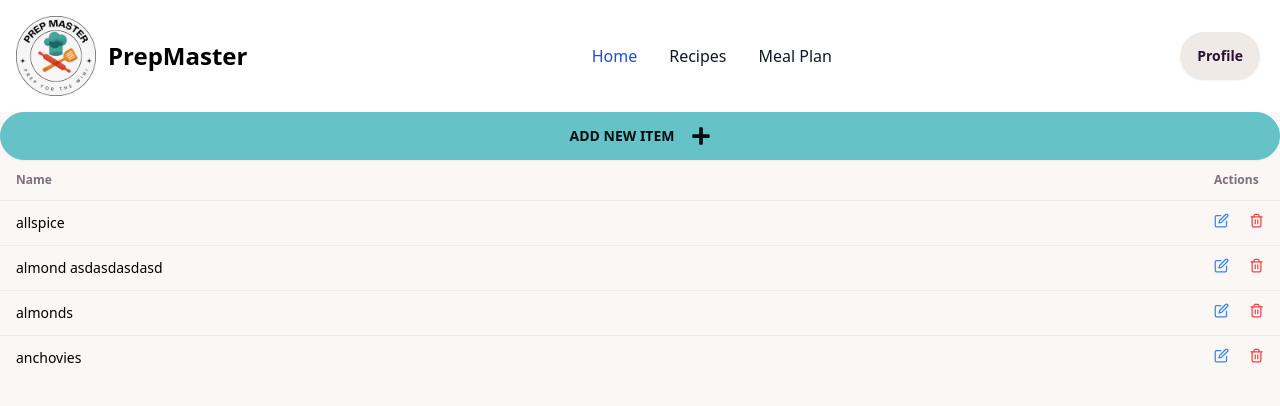
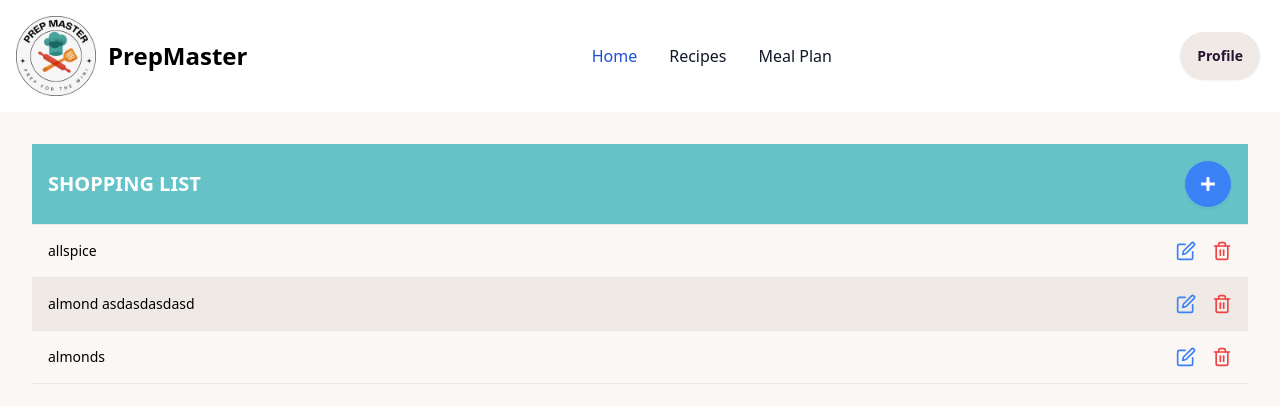
Before and after one commit to josh-raftery/be-prep-master, a Next.js app: page /basket in a window 1280 px wide. Shown: the top 406 px of the page. Built offline with nearby package versions, Linux system fonts and the light colour scheme; data requests are answered from the project's data file.

Commit message:
added styling for basket

```diff
--- a/_fake_data/data.json
+++ b/_fake_data/data.json
@@ -14,11 +14,6 @@
       "name": "almonds",
       "ingredient_id": 4,
       "id": "0217"
-    },
-    {
-      "name": "anchovies",
-      "ingredient_id": 5,
-      "id": "51ab"
     }
   ]
 }
--- a/src/app/basket/page.jsx
+++ b/src/app/basket/page.jsx
@@ -7,10 +7,9 @@ export default async function ShoppingList() {
   const ingredients = await getAllTodos()
 
   return(
-    <main>
-      <AddIngredients/>
-      <IngredientLists ingredients={ingredients}/>
-    </main>
+    <main className="p-4">
+    <AddIngredients ingredients={ingredients} />
+  </main>
   )
 
 
--- a/src/app/components/client/AddIngredient.jsx
+++ b/src/app/components/client/AddIngredient.jsx
@@ -1,12 +1,13 @@
 "use client";
 import React, { useState } from "react";
-import Modal from "./Modal"; // Ensure the path is correct
+import Modal from "./Modal";
 import { FaPlus } from "react-icons/fa";
 import { addItem } from "_fake_data/api";
 import { useRouter } from "next/navigation";
 import { v4 as uuidv4 } from "uuid";
+import Task from "./Task";
 
-const AddIngredients = () => {
+const AddIngredients = ({ ingredients }) => {
   const router = useRouter();
   const [isModalOpen, setIsModalOpen] = useState(false);
   const [newItemValue, setNewItemValue] = useState("");
@@ -35,15 +36,36 @@ const AddIngredients = () => {
   };
 
   return (
-    <div>
-      <button onClick={openModal} className="btn btn-primary w-full">
-        ADD NEW ITEM
-        <FaPlus className="ml-2" size={20} />
-      </button>
-      <Modal isOpen={isModalOpen} onClose={closeModal}>
-        <form onSubmit={handleSubmitNewItem}>
-          <h3 className="font-bold text-lg">SHOPPING LIST</h3>
-          <div className="modal-action">
+    <div className="p-4">
+      <div className="overflow-x-auto">
+        <table className="table table-zebra w-full text-left">
+          <thead>
+            <tr className="bg-primary text-white">
+              <th className="p-4 text-left text-xl font-bold">SHOPPING LIST</th>
+              <th className="p-4 text-right">
+                <div className="flex justify-end">
+                  <button
+                    onClick={openModal}
+                    className="btn btn-primary rounded-full w-12 h-12 flex items-center justify-center bg-blue-500 hover:bg-blue-600 transition-colors"
+                  >
+                    <FaPlus size={20} className="text-white"  />
+                  </button>
+                </div>
+              </th>
+            </tr>
+          </thead>
+          <tbody>
+            {ingredients.map((ingredient) => (
+              <Task key={ingredient.ingredient_id} ingredient={ingredient} />
+            ))}
+          </tbody>
+        </table>
+      </div>
+
+      <Modal isOpen={isModalOpen} onClose={closeModal} className="p-4">
+        <form onSubmit={handleSubmitNewItem} className="space-y-4">
+          <h3 className="text-xl font-bold mb-4">ADD NEW ITEM</h3>
+          <div className="flex flex-col space-y-2">
             <input
               value={newItemValue}
               onChange={(e) => setNewItemValue(e.target.value)}
@@ -51,7 +73,7 @@ const AddIngredients = () => {
               placeholder="Type here"
               className="input input-bordered w-full"
             />
-            <button type="submit" className="btn">
+            <button type="submit" className="btn btn-primary w-full">
               Submit
             </button>
           </div>
--- a/src/app/components/client/IngredientLists.jsx
+++ b/src/app/components/client/IngredientLists.jsx
@@ -5,17 +5,11 @@ import Task from "./Task";
 const IngredientLists = ({ ingredients }) => {
   return (
     <div className="overflow-x-auto">
-      <table className="table">
-        <thead>
-          <tr>
-            <th>Name</th>
-            <th>Actions</th>
-          </tr>
-        </thead>
+      <table className="table table-zebra w-full text-left">
         <tbody>
-          {ingredients.map((ingredient) => {
-            return <Task key={ingredient.ingredient_id} ingredient={ingredient} />;
-          })}
+          {ingredients.map((ingredient) => (
+            <Task key={ingredient.ingredient_id} ingredient={ingredient} />
+          ))}
         </tbody>
       </table>
     </div>
--- a/src/app/components/client/Task.jsx
+++ b/src/app/components/client/Task.jsx
@@ -10,6 +10,7 @@ const Task = ({ ingredient }) => {
   const [openModalEdit, setOpenModalEdit] = useState(false);
   const [taskToEdit, setTaskToEdit] = useState(ingredient.name);
   const [openModalDelete, setOpenModalDelete] = useState(false);
+
   const handleSubmitEditNewItem = async (e) => {
     e.preventDefault();
     try {
@@ -40,19 +41,25 @@ const Task = ({ ingredient }) => {
   };
 
   return (
-    <tr key={ingredient.ingredient_id}>
-      <td className="w-full">{ingredient.name}</td>
-      <td className="flex gap-5">
+    <tr className="border-b border-gray-200 hover:bg-gray-50 transition-colors">
+      <td className="p-4">{ingredient.name}</td>
+      <td className="p-4 flex gap-4 justify-end items-center">
         <FiEdit
           onClick={() => setOpenModalEdit(true)}
           cursor="pointer"
-          className="text-blue-500"
-          size={15}
+          className="text-blue-500 hover:text-blue-700 transition-colors"
+          size={20}
         />
-        <Modal isOpen={openModalEdit} onClose={closeModal}>
-          <form onSubmit={handleSubmitEditNewItem}>
-            <h3 className="font-bold text-lg">EDIT LIST</h3>
-            <div className="modal-action">
+        <LuTrash2
+          onClick={() => setOpenModalDelete(true)}
+          cursor="pointer"
+          className="text-red-500 hover:text-red-700 transition-colors"
+          size={20}
+        />
+        <Modal isOpen={openModalEdit} onClose={closeModal} className="p-4">
+          <form onSubmit={handleSubmitEditNewItem} className="space-y-4">
+            <h3 className="text-xl font-bold mb-4">EDIT LIST</h3>
+            <div className="flex flex-col space-y-2">
               <input
                 value={taskToEdit}
                 onChange={(e) => setTaskToEdit(e.target.value)}
@@ -60,24 +67,23 @@ const Task = ({ ingredient }) => {
                 placeholder="Type here"
                 className="input input-bordered w-full"
               />
-              <button type="submit" className="btn">
+              <button type="submit" className="btn btn-primary w-full">
                 Submit
               </button>
             </div>
           </form>
         </Modal>
-        <LuTrash2
-          onClick={() => setOpenModalDelete(true)}
-          cursor="pointer"
-          className="text-red-500"
-          size={15}
-        />
-        <Modal isOpen={openModalDelete} onClose={() => setOpenModalDelete(false)}>
-          <h3>Are you sure you want to delete this item from your basket?</h3>
-          <div className="modal-action">
-            <button onClick={() => handleDeleteItem(ingredient.id)} className="btn">
-              YES
-            </button>
+        <Modal isOpen={openModalDelete} onClose={() => setOpenModalDelete(false)} className="p-4">
+          <div className="space-y-4">
+            <h3 className="text-lg font-semibold mb-4">Are you sure you want to delete this item from your basket?</h3>
+            <div className="flex gap-4 justify-end">
+              <button onClick={() => handleDeleteItem(ingredient.id)} className="btn btn-danger w-full">
+                YES
+              </button>
+              <button onClick={() => setOpenModalDelete(false)} className="btn btn-secondary w-full">
+                NO
+              </button>
+            </div>
           </div>
         </Modal>
       </td>
```
